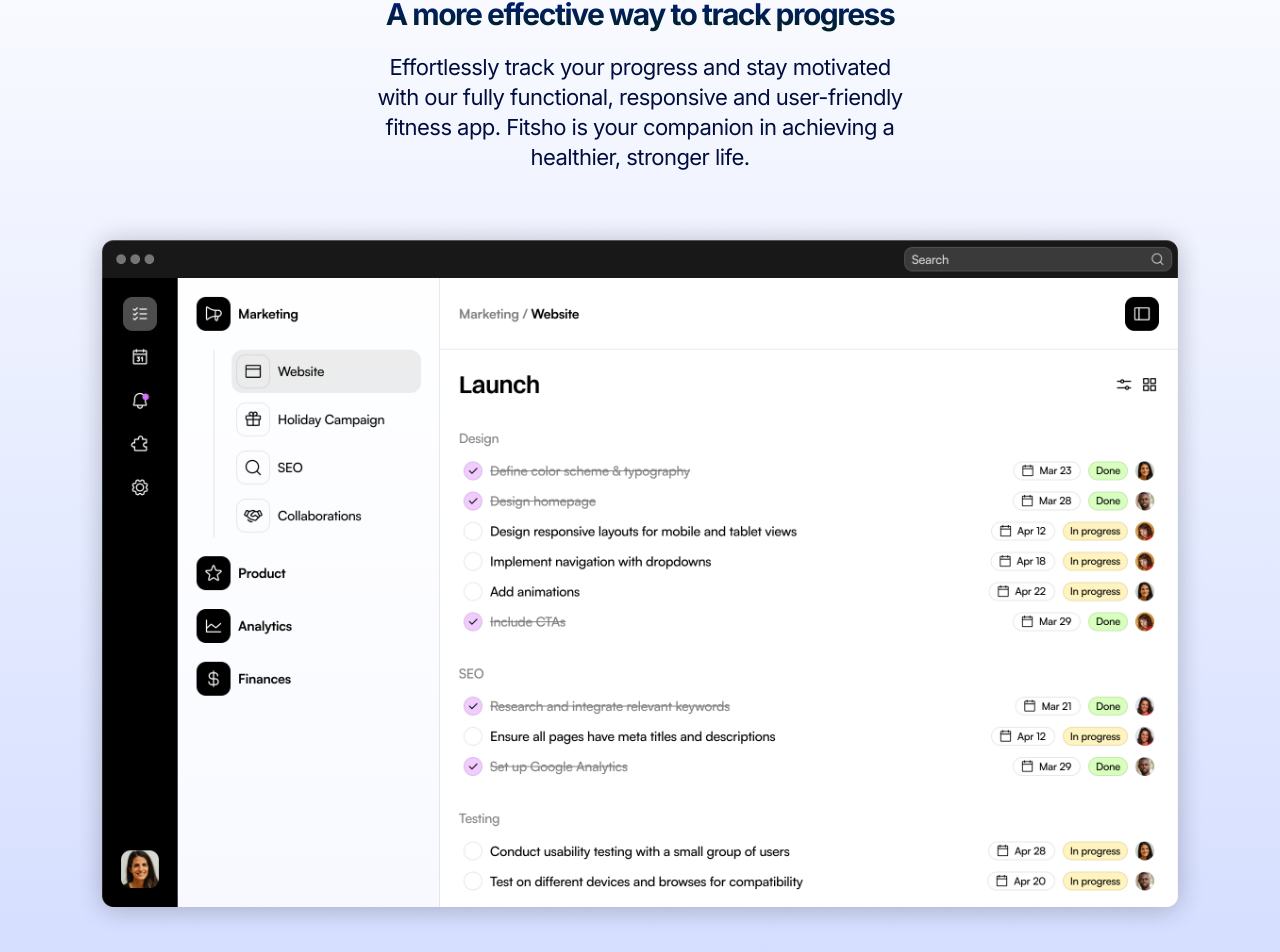
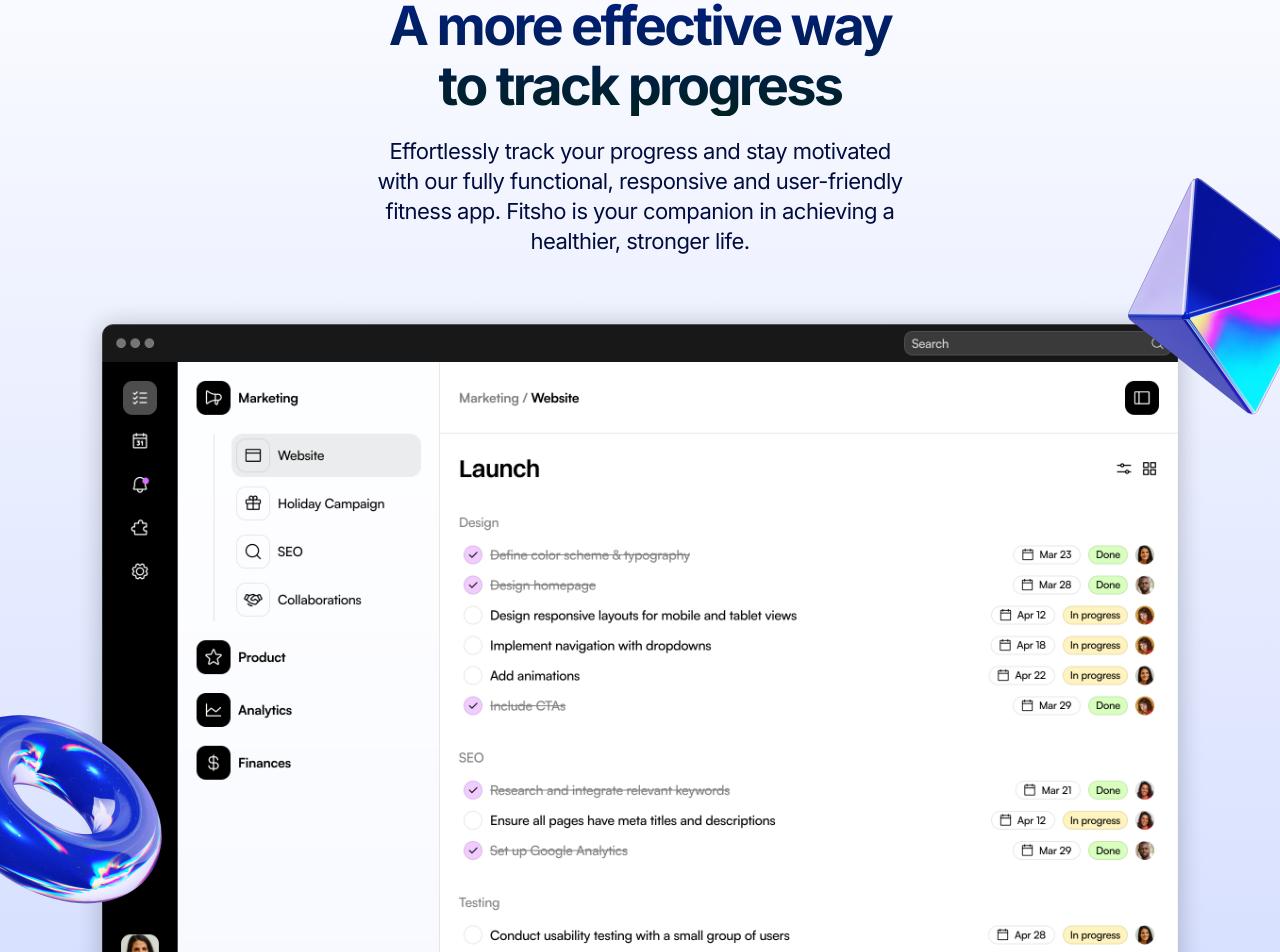
Before and after one commit to fit-sho/fitsho, a Next.js app in the folder trainer-app-frontend/: page / in a window 1280 px wide. Shown: the part 1088-2040 px from the top of the page. Built offline with nearby package versions, Linux system fonts and the light colour scheme; a web font is replaced by a local one.

Commit message:
Added tube and pyramid image

```diff
--- a/trainer-app-frontend/src/homeSections/ProductShowcase.tsx
+++ b/trainer-app-frontend/src/homeSections/ProductShowcase.tsx
@@ -1,16 +1,21 @@
 import Image from "next/image";
 import productImage from "@/assets/images/product-image.png";
 import pyramidImage from "@/assets/images/pyramid.png";
+import starImage from "@/assets/images/star.png";
+import tubeImage from "@/assets/images/tube.png";
 
 export const ProductShowcase = () => {
   return (
-    <section className="bg-gradient-to-b from-[#FFFFFF] to-[#D2DCFF] py-24">
+    <section className="bg-gradient-to-b from-[#FFFFFF] to-[#D2DCFF] py-24 overflow-x-clip">
       <div className="container">
         <div className="max-w-[540px] mx-auto">
           <div className="flex justify-center">
             <div className="tag">Boost your Productivty</div>
           </div>
-          <h2 className="text-center text-3xl font-bold tracking-tighter bg-gradient-to-t from-[#002121] to-[#001E80] text-transparent bg-clip-text mt-5">
+          <h2
+            className="text-center text-3xl md:text-[54px] md:leading-[60px] font-bold tracking-tighter
+          bg-gradient-to-t from-[#002121] to-[#001E80] text-transparent bg-clip-text mt-5"
+          >
             A more effective way to track progress
           </h2>
           <p className="text-center text-[22px] leading-[30px] tracking-tight text-[#010D3E] mt-5">
@@ -21,6 +26,20 @@ export const ProductShowcase = () => {
         </div>
         <div className="relative">
           <Image src={productImage} alt="Product Showcase" className="mt-10" />
+          <Image
+            src={pyramidImage}
+            alt="Pyramid Image"
+            className="hidden md:block absolute -right-36 -top-32 "
+            height={262}
+            width={262}
+          />
+          <Image
+            src={tubeImage}
+            alt="Tube Image"
+            className="hidden md:block absolute bottom-24 -left-36"
+            height={248}
+            width={248}
+          />
         </div>
       </div>
     </section>
```
